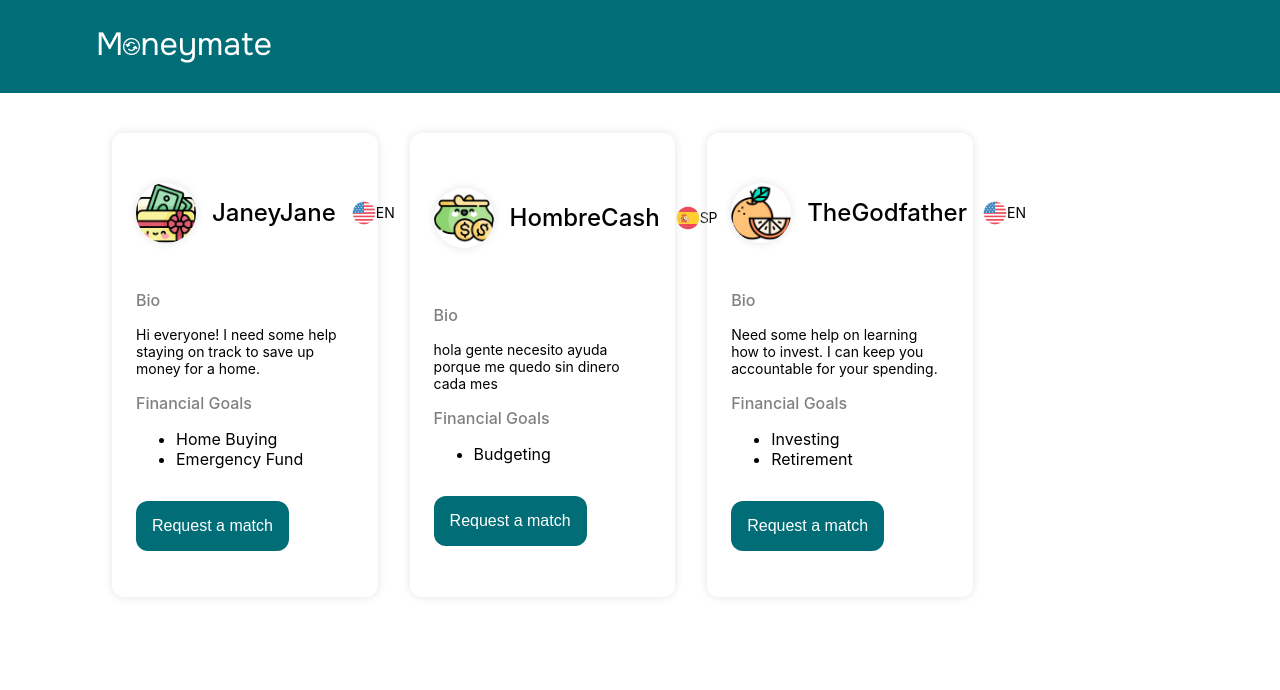
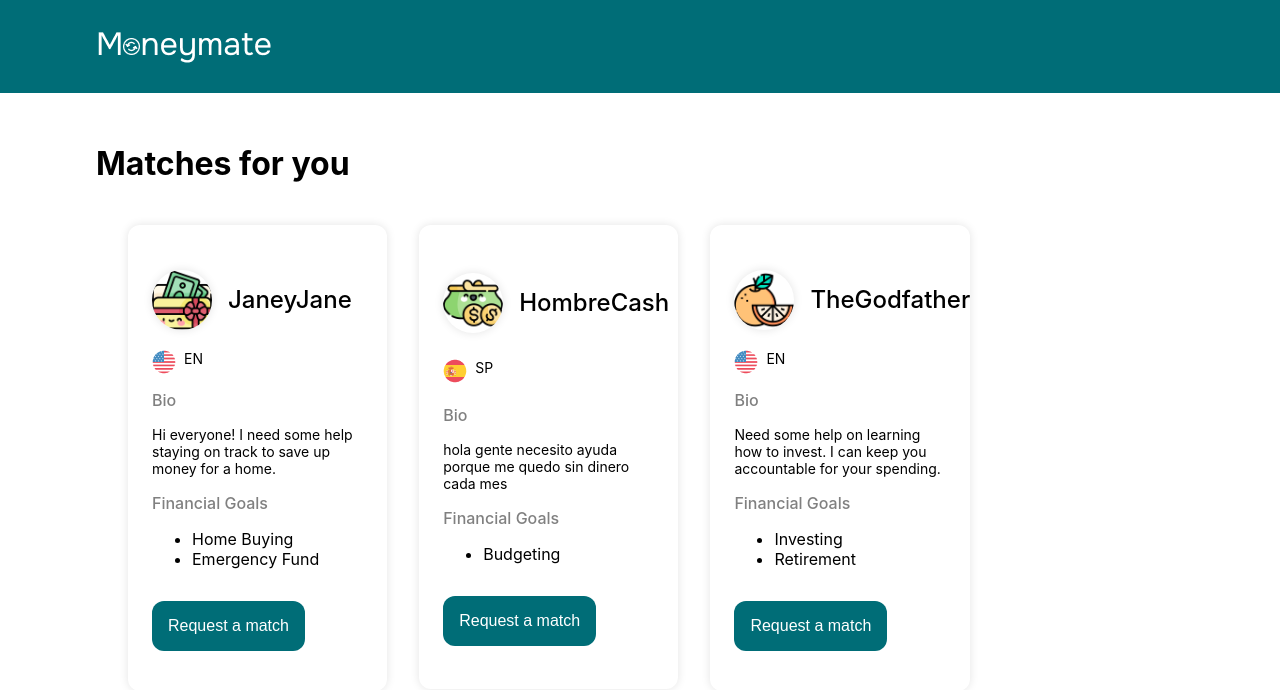
Before and after one commit to Dania-h/moneymate, a React (Vite) app in the folder frontend/: page /find in a window 1280 px wide. Shown: the top 690 px of the page. Built offline with nearby package versions, Linux system fonts and the light colour scheme.

Commit message:
final ui improvements

```diff
--- a/frontend/src/BuddyCard/BuddyCard.jsx
+++ b/frontend/src/BuddyCard/BuddyCard.jsx
@@ -11,14 +11,18 @@ function BuddyCard({ username, picture, language, bio, financialGoals }) {
         minHeight: "26em",
         display: "flex",
         flexDirection: "column",
-        justifyContent: "space-around"
+        justifyContent: "space-around",
       }}
     >
       <div className="pic-name">
         <img className="profile-pic" src={picture} />
         <h2>{username}</h2>
-        <img src={(language == "EN") ? usflag : spflag} style={{ marginLeft: "1rem" }} />
-        <p>{language}</p>
+      </div>
+      <div style={{ display: "flex", maxHeight: "24px", alignContent: "center"}}>
+        <img
+          src={language == "EN" ? usflag : spflag}
+        />
+        <p style={{ margin: "0 0.5rem" }}>{language}</p>
       </div>
       <div>
         <h3>Bio</h3>
--- a/frontend/src/Find.jsx
+++ b/frontend/src/Find.jsx
@@ -1,7 +1,7 @@
 import BuddyCard from "./BuddyCard/BuddyCard";
 import profile1 from "./assets/profile1.png";
 import profile2 from "./assets/profile2.png";
-import profile3 from "./assets/profile3.png"
+import profile3 from "./assets/profile3.png";
 
 function Find() {
   const buddies = [
@@ -11,7 +11,7 @@ function Find() {
       picture: profile1,
       language: "EN",
       bio: "Hi everyone! I need some help staying on track to save up money for a home.",
-      financialGoals: ["Home Buying", "Emergency Fund"]
+      financialGoals: ["Home Buying", "Emergency Fund"],
     },
     {
       id: 2,
@@ -19,7 +19,7 @@ function Find() {
       picture: profile2,
       language: "SP",
       bio: "hola gente necesito ayuda porque me quedo sin dinero cada mes",
-      financialGoals: ["Budgeting"]
+      financialGoals: ["Budgeting"],
     },
     {
       id: 3,
@@ -27,12 +27,14 @@ function Find() {
       picture: profile3,
       language: "EN",
       bio: "Need some help on learning how to invest. I can keep you accountable for your spending.",
-      financialGoals: ["Investing", "Retirement"]
-    }
+      financialGoals: ["Investing", "Retirement"],
+    },
   ];
 
   return (
-    <section style={{ padding: "1.5rem 6rem", display: "flex" }}>
+    <section style={{ padding: "1.5rem 6rem", display: "flex", flexDirection: "column" }}>
+      <h1>Matches for you</h1>
+      <div style={{ display: "flex", margin: "0 1rem"}}>
         {buddies.map((buddy) => {
           return (
             <BuddyCard
@@ -45,6 +47,7 @@ function Find() {
             />
           );
         })}
+      </div>
     </section>
   );
 }
```
Lines whose indentation alone changed are shown as unchanged.
